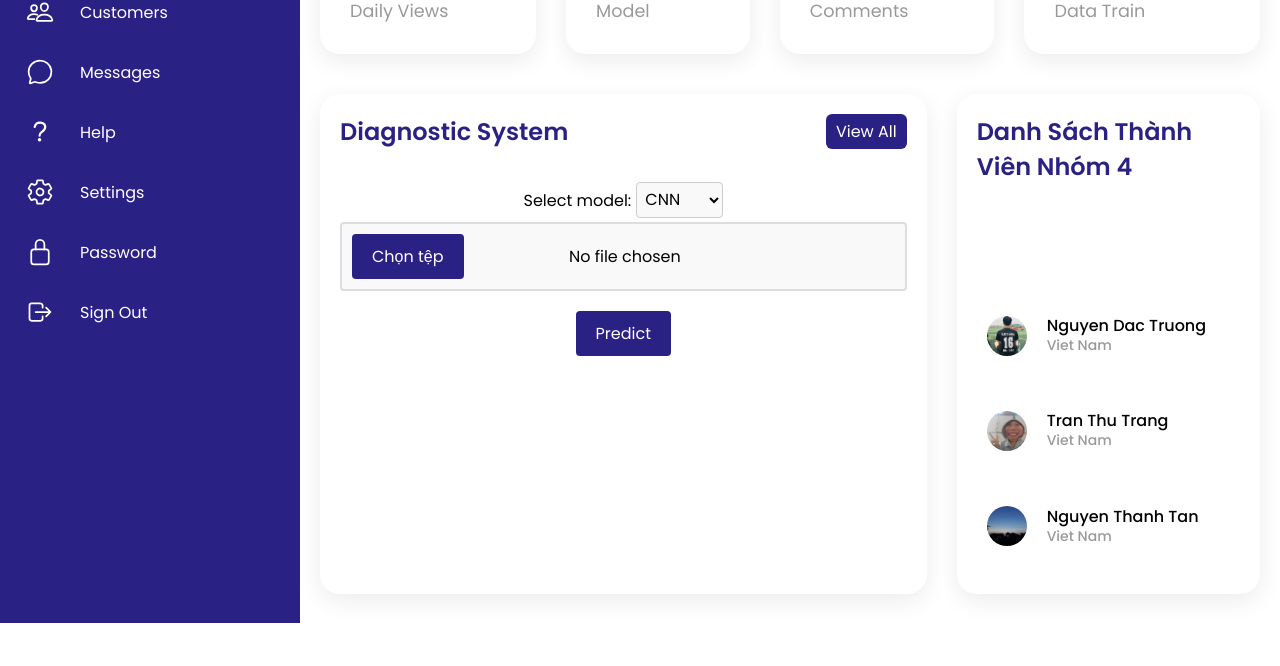
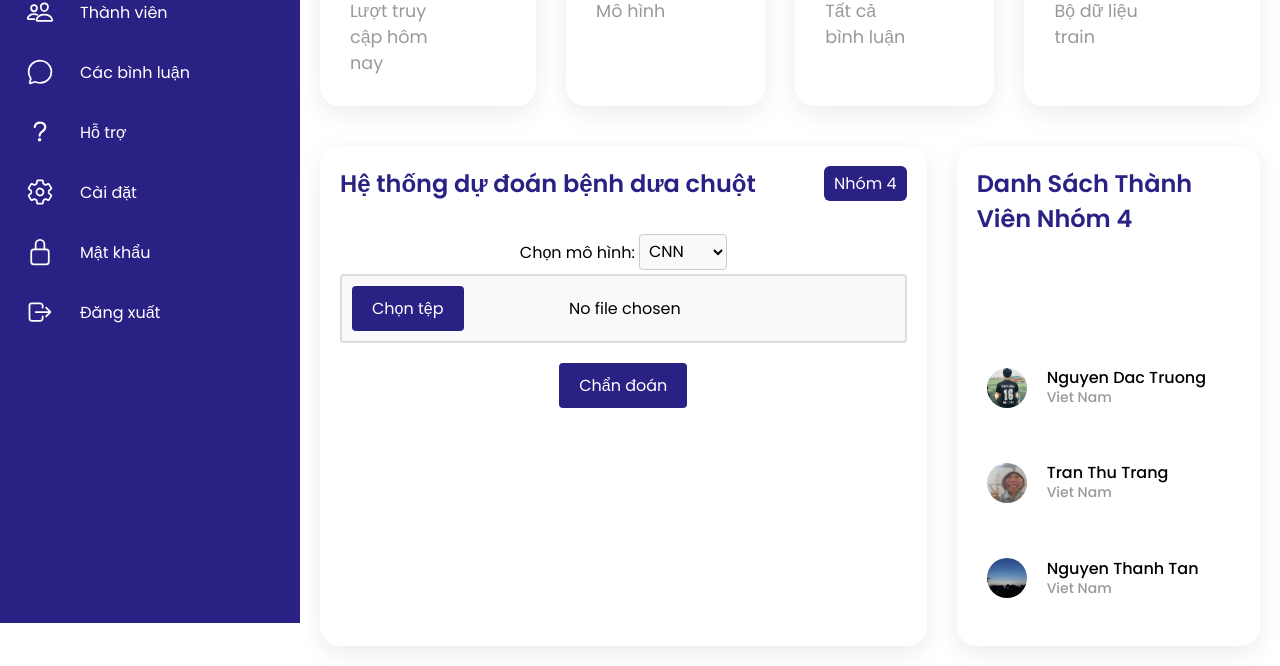
Before and after one commit to dactruongnguyen/DoAnChuyenNganh, a plain HTML site: page index.html in a window 1280 px wide. Shown: the part 177-843 px from the top of the page. Before the commit the page ends 800 px from the top, so only its background shows below. Drawn offline with nearby package versions, Linux system fonts and the light colour scheme.

Commit message:
Sua lai code

```diff
--- a/assets/js/main.js
+++ b/assets/js/main.js
@@ -38,11 +38,11 @@ document
       .then((data) => {
         if (data.disease) {
           document.getElementById("disease").innerText =
-            "Predicted disease: " +
-            data.disease +
-            " (Confidence: " +
-            data.confidence +
-            "%)";
+            "Dự đoán của mô hình : " + data.disease;
+          // +
+          // " (Tỉ lệ chính xác : " +
+          // data.confidence +
+          // "%)";
         } else if (data.error) {
           document.getElementById("disease").innerText = "Error: " + data.error;
         }
--- a/index.html
+++ b/index.html
@@ -4,7 +4,7 @@
     <meta charset="UTF-8" />
     <meta http-equiv="X-UA-Compatible" content="IE=edge" />
     <meta name="viewport" content="width=device-width, initial-scale=1.0" />
-    <title>Responsive Admin Dashboard | Korsat X Parmaga</title>
+    <title>Chẩn Đoán Bệnh Cây Dưa Leo</title>
     <!-- ======= Styles ====== -->
     <link rel="stylesheet" href="./assets/css/style.css" />
   </head>
@@ -28,7 +28,7 @@
               <span class="icon">
                 <ion-icon name="home-outline"></ion-icon>
               </span>
-              <span class="title">Dashboard</span>
+              <span class="title">Trang chủ</span>
             </a>
           </li>
 
@@ -37,7 +37,7 @@
               <span class="icon">
                 <ion-icon name="people-outline"></ion-icon>
               </span>
-              <span class="title">Customers</span>
+              <span class="title">Thành viên</span>
             </a>
           </li>
 
@@ -46,7 +46,7 @@
               <span class="icon">
                 <ion-icon name="chatbubble-outline"></ion-icon>
               </span>
-              <span class="title">Messages</span>
+              <span class="title">Các bình luận</span>
             </a>
           </li>
 
@@ -55,7 +55,7 @@
               <span class="icon">
                 <ion-icon name="help-outline"></ion-icon>
               </span>
-              <span class="title">Help</span>
+              <span class="title">Hỗ trợ</span>
             </a>
           </li>
 
@@ -64,7 +64,7 @@
               <span class="icon">
                 <ion-icon name="settings-outline"></ion-icon>
               </span>
-              <span class="title">Settings</span>
+              <span class="title">Cài đặt</span>
             </a>
           </li>
 
@@ -73,7 +73,7 @@
               <span class="icon">
                 <ion-icon name="lock-closed-outline"></ion-icon>
               </span>
-              <span class="title">Password</span>
+              <span class="title">Mật khẩu</span>
             </a>
           </li>
 
@@ -82,7 +82,7 @@
               <span class="icon">
                 <ion-icon name="log-out-outline"></ion-icon>
               </span>
-              <span class="title">Sign Out</span>
+              <span class="title">Đăng xuất</span>
             </a>
           </li>
         </ul>
@@ -112,7 +112,7 @@
           <div class="card">
             <div>
               <div class="numbers">1,504</div>
-              <div class="cardName">Daily Views</div>
+              <div class="cardName">Lượt truy cập hôm nay</div>
             </div>
 
             <div class="iconBx">
@@ -123,7 +123,7 @@
           <div class="card">
             <div>
               <div class="numbers">3</div>
-              <div class="cardName">Model</div>
+              <div class="cardName">Mô hình</div>
             </div>
 
             <div class="iconBx">
@@ -134,7 +134,7 @@
           <div class="card">
             <div>
               <div class="numbers">284</div>
-              <div class="cardName">Comments</div>
+              <div class="cardName">Tất cả bình luận</div>
             </div>
 
             <div class="iconBx">
@@ -145,7 +145,7 @@
           <div class="card">
             <div>
               <div class="numbers">1600+</div>
-              <div class="cardName">Data Train</div>
+              <div class="cardName">Bộ dữ liệu train</div>
             </div>
 
             <div class="iconBx">
@@ -158,8 +158,8 @@
         <div class="details">
           <div class="recentOrders">
             <div class="cardHeader">
-              <h2>Diagnostic System</h2>
-              <a href="#" class="btn">View All</a>
+              <h2>Hệ thống dự đoán bệnh dưa chuột</h2>
+              <a href="#" class="btn">Nhóm 4</a>
             </div>
 
             <!-- <table>
@@ -237,7 +237,7 @@
                   method="post"
                   enctype="multipart/form-data"
                 >
-                  <label for="model-select">Select model:</label>
+                  <label for="model-select">Chọn mô hình:</label>
                   <select id="model-select" name="model">
                     <option value="cnn">CNN</option>
                     <option value="vgg">VGG</option>
@@ -251,7 +251,7 @@
                     accept="image/*"
                     required
                   />
-                  <input type="submit" value="Predict" />
+                  <input type="submit" value="Chẩn đoán" />
                 </form>
                 <div id="result">
                   <h2 id="disease"></h2>
```
